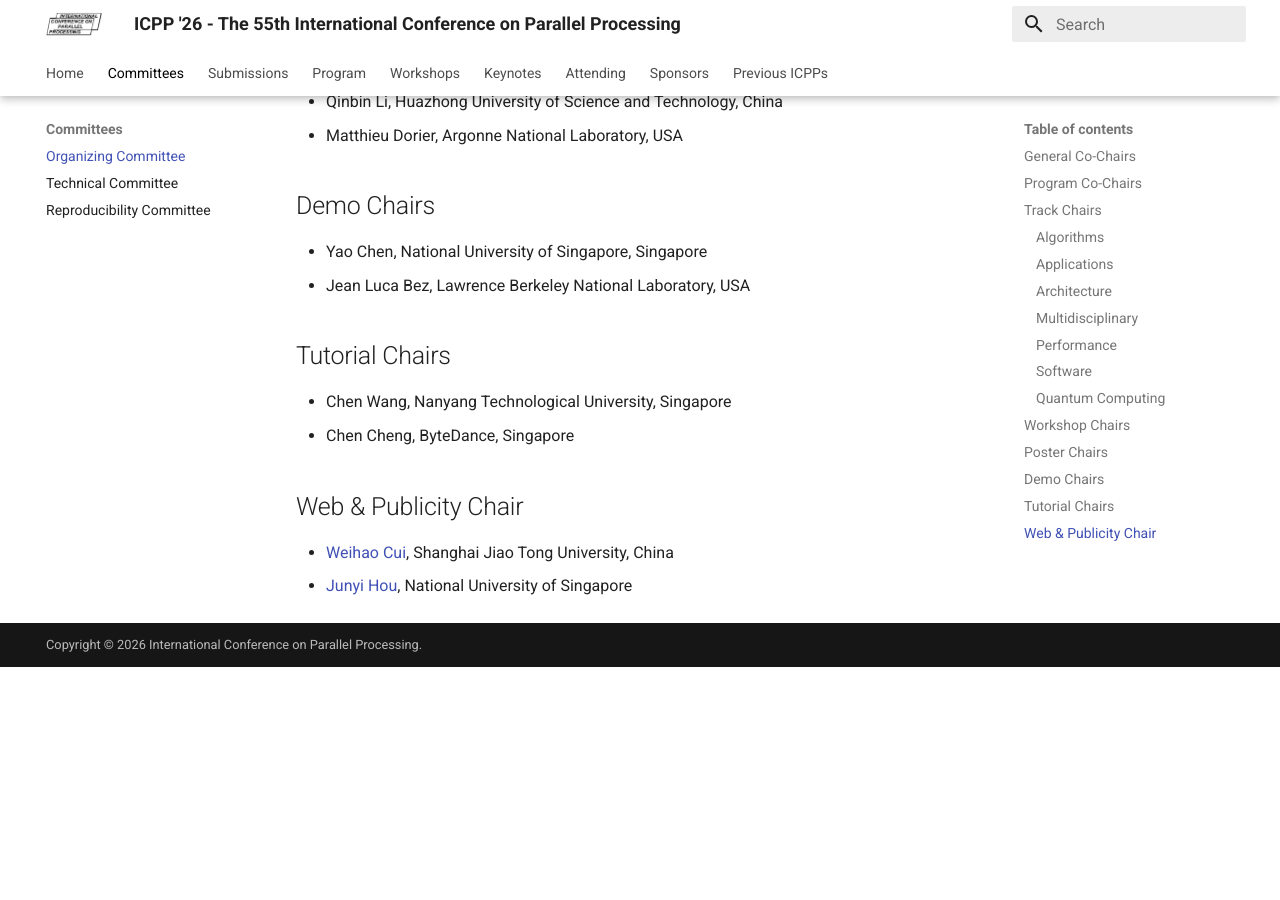
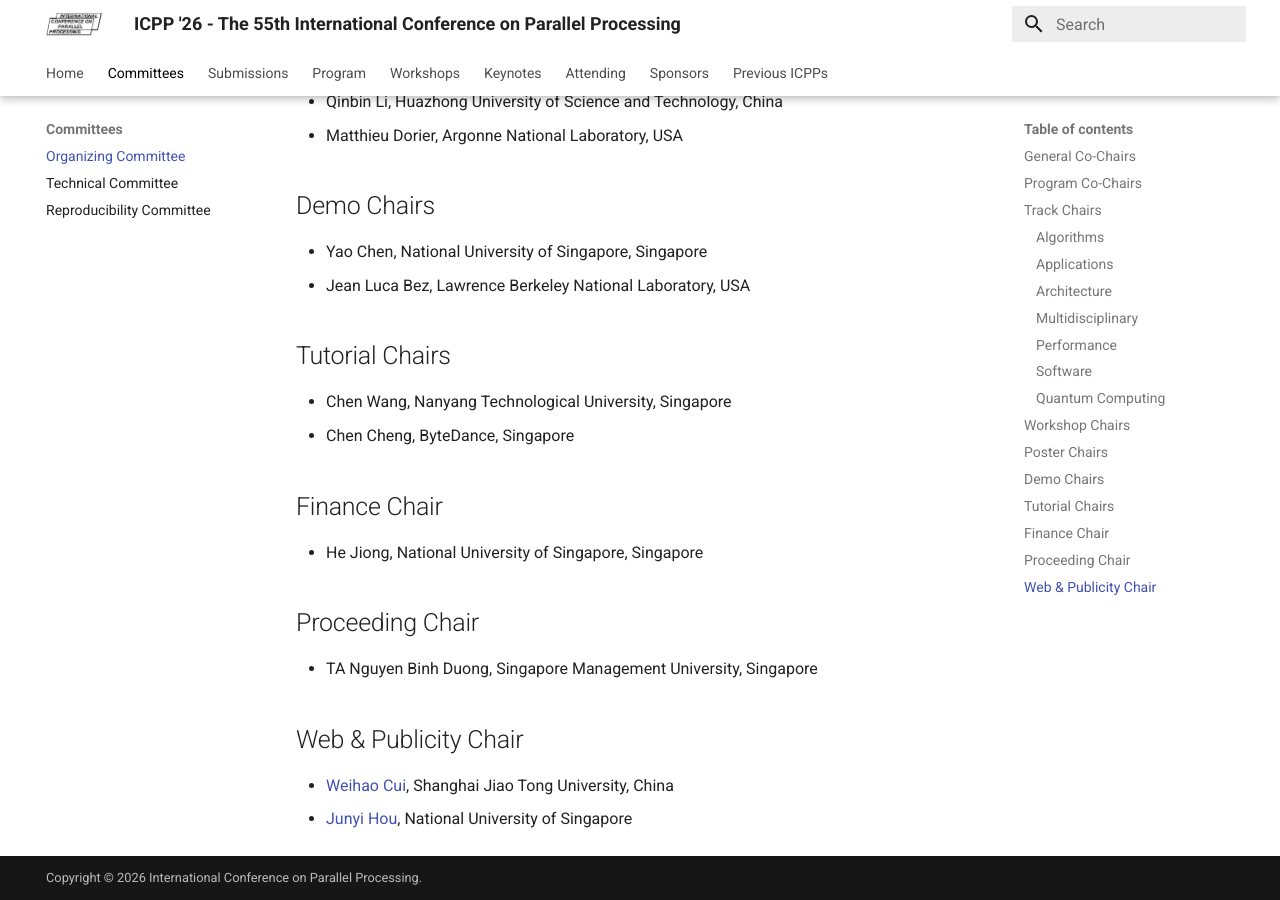
Before and after one commit to icpp2026/icpp2026.github.io, an MkDocs documentation site: the page built from docs/organizing-committee.md, in a window 1280 px wide and 900 px high, scrolled down 1905 px. Built offline with MkDocs 1.6.1 and Material for MkDocs 9.7.7, drawn with Linux system fonts in a browser that asks for light colours; comment, search, counter and statistics services are not loaded; before the commit the page ends 2572 px from its top, so only the background shows below that.

Commit message:
add: finance chair and proceeding chair

```diff
--- a/docs/organizing-committee.md
+++ b/docs/organizing-committee.md
@@ -62,11 +62,13 @@
 - Chen Wang, Nanyang Technological University, Singapore
 - Chen Cheng, ByteDance, Singapore
 
-<!-- ## Finance Chair
+## Finance Chair
 
-## Local Arrangements Chairs
+- He Jiong, National University of Singapore, Singapore
 
-## Proceeding Chair -->
+## Proceeding Chair
+
+- TA Nguyen Binh Duong, Singapore Management University, Singapore
 
 ## Web & Publicity Chair
 
```
